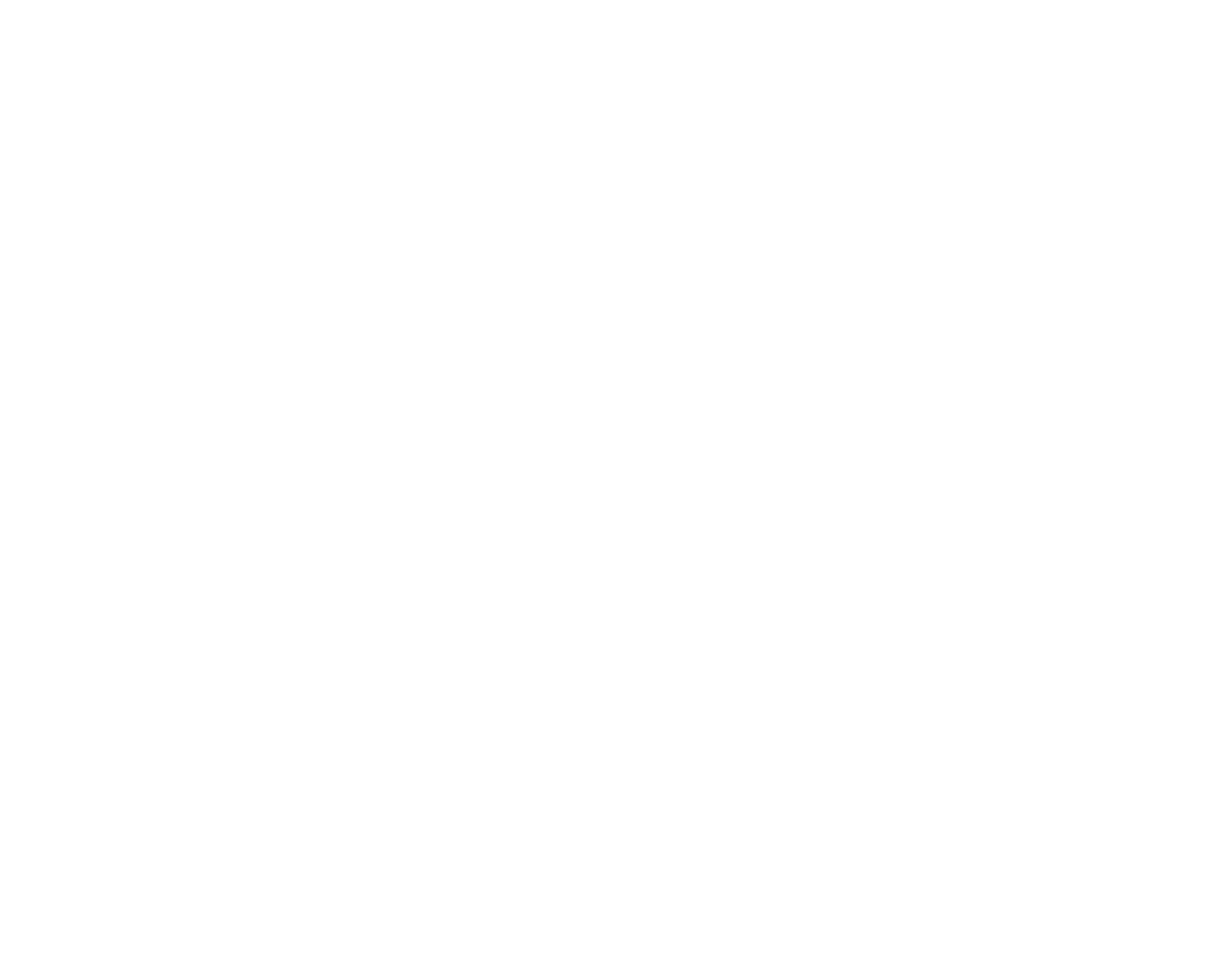
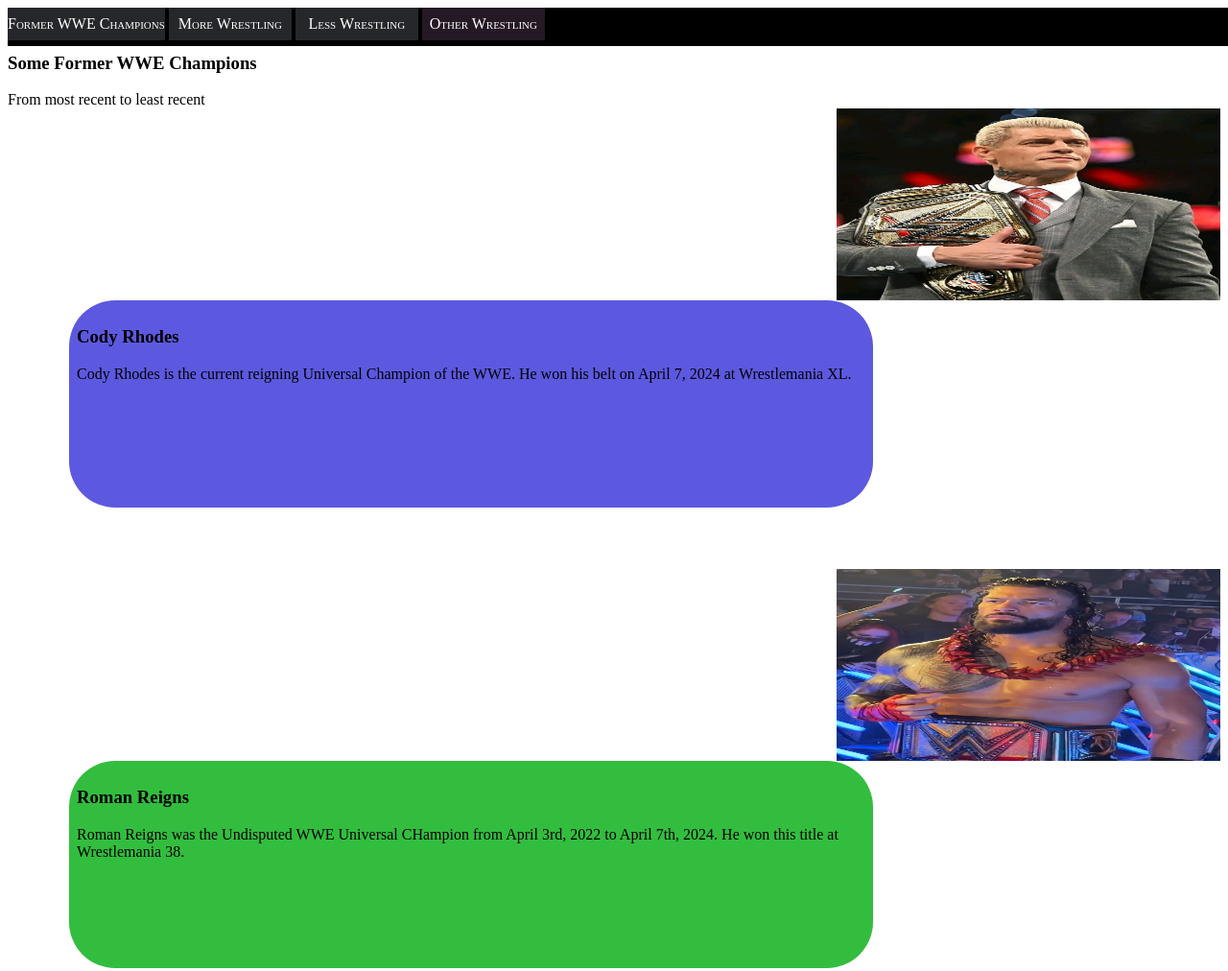
Before and after one commit to RFeeley13/WebDesignHomework, a plain HTML site: page assignment12/index.html in a window 1280 px wide. Shown: the top 1012 px of the page at 96% size. Before the commit the page ends 800 px from the top, so only its background shows below. Drawn offline with Linux system fonts and the light colour scheme.

Commit message:
update assignment12

```diff
--- a/assignment12/css/style.css
+++ b/assignment12/css/style.css
@@ -0,0 +1,116 @@
+body{
+    font-family: 'SuperComic';
+    font-style: normal;
+}
+
+header{
+    position: fixed;
+    background-color: black;
+    font-family: 'SuperComic';
+    font-style: medium;
+    color: rgb(228, 216, 216);
+    font-variant: small-caps;
+    text-align: left;
+    margin: 0;
+    height: 2.5em;
+    width: 100%;
+}
+
+.menu-item{
+    display: inline-block;
+    margin: 0 0;
+    min-width: 8em;
+    text-align: center;
+    background-color: #26272b;
+    padding: 0.5em 0;
+}
+
+.menu-item a {
+    color: #fff;
+    text-decoration: none;
+}
+.menu-item:hover {
+    background-color: #2bc96c;
+}
+
+.dropdown {
+    display: inline-block;
+    margin: 0 0;
+    min-width: 8em;
+    text-align: center;
+    background-color: rgba(71, 50, 73, 0.507);
+    padding: 0.5em 0;
+}
+.dropdown a {
+    color: white;
+    text-decoration: none;
+}
+.dropdown-content {
+    display: none;
+    position: absolute;
+    border: 1px solid #000;
+    margin: 0;
+    margin-top: 0.5em;
+    color: #000;
+    background-color: #fff;
+    z-index: 1;
+}
+.dropdown-content a {
+    color: #000;
+}
+.dropdown:hover .dropdown-content {
+    display: block;
+}
+
+.dropdown-item {
+    display: block;
+    text-align: left;
+    margin: 0;
+    padding: 0.5em;
+    min-width: 7em;
+}
+.dropdown-item:hover, .dropdown-item:hover a {
+    color: #baf0ef;
+    background-color: #a2a2a2;
+}
+
+.mainimage {
+    float: left;
+}
+
+.directionImage {
+    float: right;
+    width: 400px;
+    height: 200px;
+    margin: 0 0 0 80px;
+}
+
+.codyrhodes {
+    height: 200px;
+    width: 65%;
+    background-color:#5c59e0;
+    border-radius: 3em;
+    margin: 4em;
+    padding: .5em;
+    overflow: scroll;
+}
+
+.romanreigns {
+    height: 200px;
+    width: 65%;
+    background-color:#33bd3e;
+    border-radius: 3em;
+    margin: 4em;
+    padding: .5em;
+    overflow: scroll;
+}
+
+.brocklesnar {
+    height: 200px;
+    width: 65%;
+    background-color:#a2a2a2;
+    border-radius: 3em;
+    margin: 4em;
+    padding: .5em;
+    overflow: scroll;
+}
--- a/assignment12/index.html
+++ b/assignment12/index.html
@@ -1,22 +1,76 @@
 <html>
+<head>
+    <title>Former WWE Champions</title>
+    <meta charset="UTF-8">
+    <meta name="description" content="Former WWE Champions">
+    <meta name="author" content="Riley Feeley">
+    <meta name="viewport" content="width=device-width, initial-scale=1.0">
+    <link rel="stylesheet" href="./css/style.css" type="text/css" />
+</head>
+<body>
+    <header>
+        <div class="menu-item">
+           <a href="#">Former WWE Champions</a>
+        </div>
+        <div class="menu-item">
+           <a href="#">More Wrestling</a>
+        </div>
+        <div class="menu-item">
+           <a href="#">Less Wrestling</a>
+        </div>
+        <div class="dropdown">
+           <a href="#">Other Wrestling</a>
+           <div class="dropdown-content">
+              <div class="dropdown-item">
+                 <a href="#">John Cena</a>
+              </div>
+              <div class="dropdown-item">
+                 <a href="#">Brock Lesnar</a>
+              </div>
+              <div class="dropdown-item">
+                 <a href="#">Brock Cena</a>
+              </div>
+           </div>
+        </div>
+        <div class="site-name">
 
-<head>
+        </div>
+     </header>
 
-        <meta charset="UTF-8">
+</br>
+    <hr>
+    <div>
+        <h3>Some Former WWE Champions</h3>
 
-        <meta name="description" content="Assignment 12">
+        From most recent to least recent
 
-        <meta name="author" content="Riley F">
+    </div>
+   <div>
+        <img class="directionImage" src="./images/codyrhodes.jpg" alt="codyrhodes">
+        <div class="codyrhodes">
+            <h3>Cody Rhodes</h3>
+            Cody Rhodes is the current reigning Universal Champion of the WWE. He won his belt on April 7, 2024 at  Wrestlemania XL.
+        </div>
+   </div>
 
-        <meta name="viewport" content="width=device-width, initial-scale=1.0">
+   <div>
+        <img class="directionImage" src="./images/romanreigns.jpg" alt="romanreigns">
+        <div class="romanreigns">
+            <h3>Roman Reigns</h3>
+            <p>Roman Reigns was the Undisputed WWE Universal CHampion from April 3rd, 2022 to April 7th, 2024. He won this title at Wrestlemania 38.
+            </p>
+        </div>
+    </div>
 
-        <title>CSS Practice</title>
+    <div>
+        <img class="directionImage" src="./images/brocklesnar.jpg" alt="brocklesnar">
+        <div class="brocklesnar">
+            <h3>Brock Lesnar</h3>
+            <p>Brock Lesnar was the WWE Champion a number of times, most recently being from February 19, 2022 to April 3rd, 2022. He has also won titles in the UFC.
+            </p>
+        </div>
+    </div>
 
-        <link rel="stylesheet" type="text/css" href="./css/style.css" />
-
-</head>
-
-
-
+</body>
 
 </html>
```
Also changed, not shown: assignment12/css/fonts.css (added, +23 -0 lines), assignment12/fonts/Roboto-Black.ttf (added), assignment12/fonts/Roboto-Medium.ttf (added), assignment12/fonts/Roboto-Regular.ttf (added), assignment12/fonts/SuperComic-qZg62.ttf (added), assignment12/images/brocklesnar.jpg (added), assignment12/images/codyrhodes.jpg (added), assignment12/images/romanreigns.jpg (added), 1 other file.
